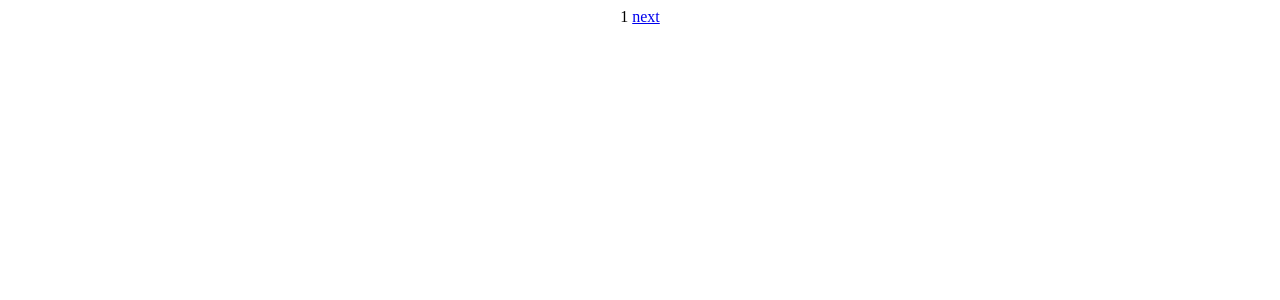
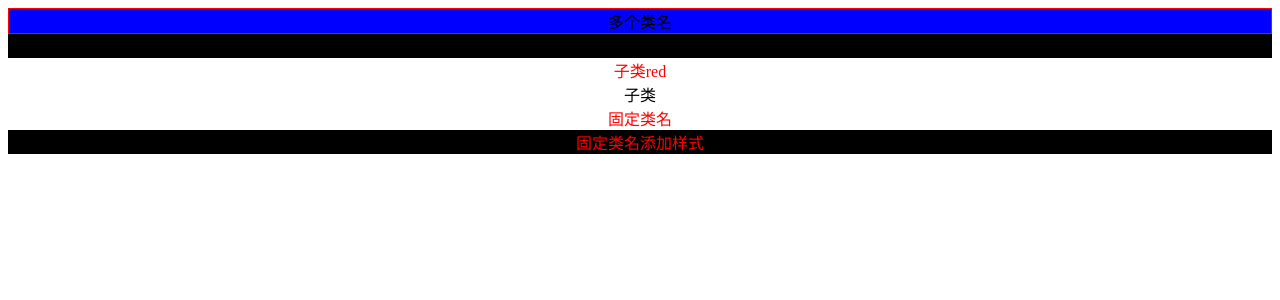
Before and after one commit to GSemir0418/account-record-react, a React (Vite) app: page /welcome/1 in a window 1280 px wide. Shown: the top 300 px of the page. Built offline with nearby package versions, Linux system fonts and the light colour scheme.

Commit message:
css in js - css modules

```diff
--- a/package.json
+++ b/package.json
@@ -12,6 +12,7 @@
   },
   "dependencies": {
     "@react-spring/web": "9.6.1",
+    "classnames": "2.3.2",
     "react": "18.2.0",
     "react-dom": "18.2.0",
     "react-router-dom": "6.8.1"
@@ -22,6 +23,7 @@
     "@types/react-dom": "18.0.6",
     "@vitejs/plugin-react": "2.1.0",
     "eslint": "8.29.0",
+    "sass": "1.58.3",
     "typescript": "4.8.4",
     "vite": "3.1.8"
   }
--- /dev/null
+++ b/src/pages/Welcome1.module.scss
@@ -0,0 +1,26 @@
+.redBd {
+  border: 1px solid red
+}
+.blueBg {
+  background-color: blue;
+}
+.container {
+  background-color: #000;
+  &:hover {
+    background: #999;
+  }
+}
+.father {
+  .child {
+    color: red
+  }
+}
+.random {
+  color: red
+}
+.random2 {
+  color: red
+}
+:global(.gsq2) {
+  background: #000;
+}
--- a/src/pages/Welcome1.tsx
+++ b/src/pages/Welcome1.tsx
@@ -1,5 +1,20 @@
-import { NavLink } from 'react-router-dom'
-
+import classnames from 'classnames'
+import style from './Welcome1.module.scss'
 export const Welcome1 = () => {
-  return <div>1 <NavLink to='/welcome/2'>next</NavLink></div>
+  return (
+    <>
+      <div className={classnames(style.redBd, style.blueBg)}>
+        多个类名
+      </div>
+      <div className={style.container}>
+        伪类选择器
+      </div>
+      <div className={style.father}>
+        <div className={style.child}>子类red</div>
+        <div>子类</div>
+      </div>
+      <div className={classnames(style.random, 'gsq')}>固定类名</div>
+      <div className={classnames(style.random2, 'gsq2')}>固定类名添加样式</div>
+    </>
+  )
 }
```
Also changed, not shown: 1 other file (tests, documents, lock files or other folders).
